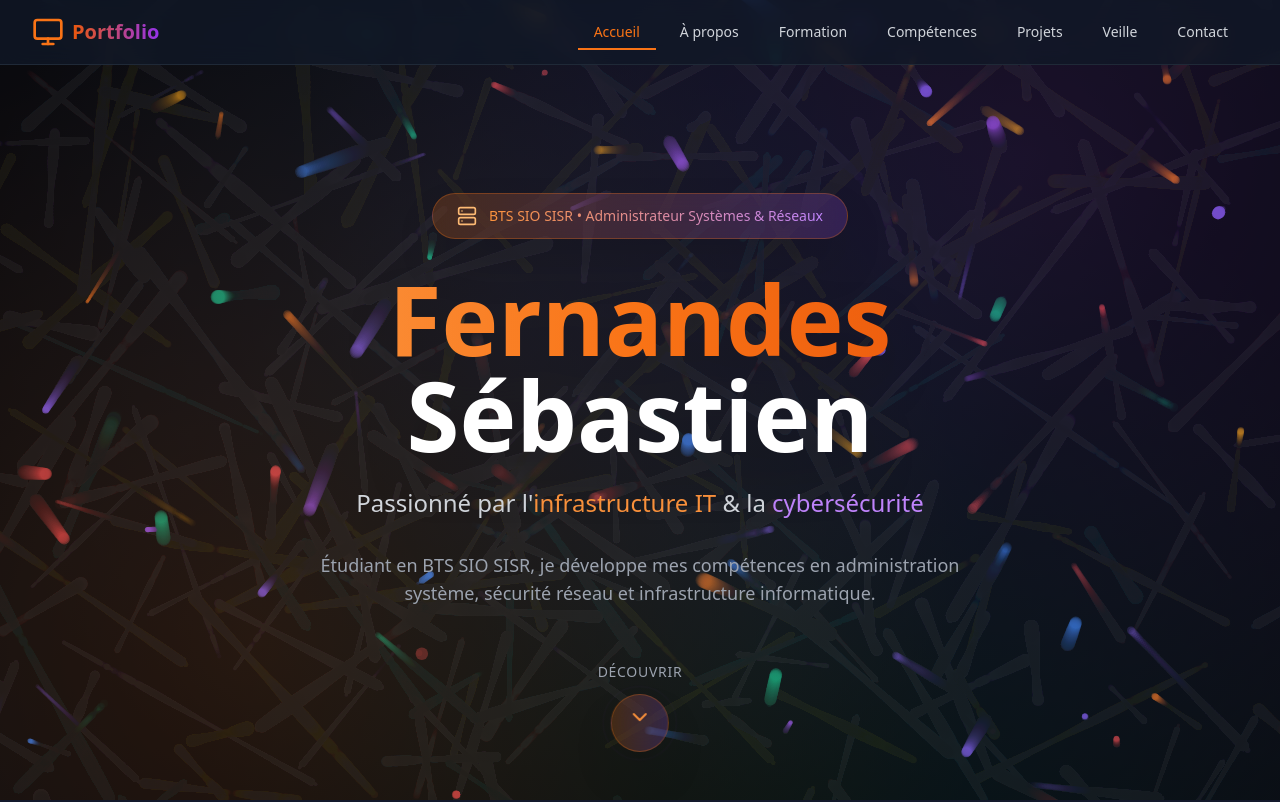
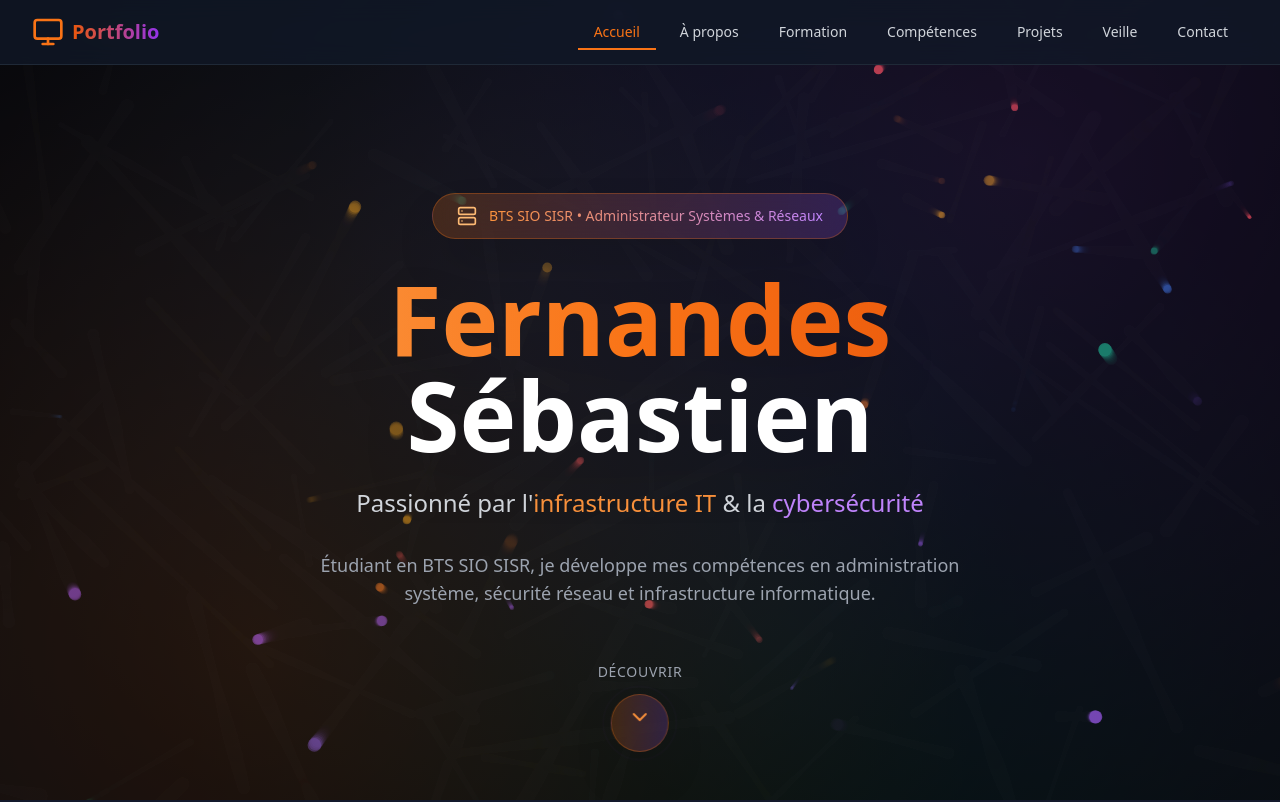
Before and after one commit to CapitaineRick/Portfolio, a React (Vite) app: page / in a window 1280 px wide. Shown: the top 802 px of the page. Built offline with nearby package versions, Linux system fonts and the light colour scheme.

Commit message:
Effacer les traces des particules

```diff
--- a/src/components/sections/Hero.tsx
+++ b/src/components/sections/Hero.tsx
@@ -52,11 +52,12 @@ const Hero: React.FC = () => {
     function animate() {
       if (!ctx || !canvas) return;
 
-      ctx.fillStyle = 'rgba(0, 0, 0, 0.03)';
+      // Effacement plus agressif pour éliminer les traces
+      ctx.fillStyle = 'rgba(0, 0, 0, 0.15)';
       ctx.fillRect(0, 0, canvas.width, canvas.height);
 
-      // Créer des particules aléatoirement
-      if (Math.random() < 0.4) {
+      // Créer des particules aléatoirement (réduit la fréquence)
+      if (Math.random() < 0.2) {
         createParticle(Math.random() * canvas.width, Math.random() * canvas.height);
       }
 
@@ -77,11 +78,11 @@ const Hero: React.FC = () => {
         ctx.arc(p.x, p.y, size, 0, Math.PI * 2);
         ctx.fill();
 
-        // Effet de traînée
-        ctx.globalAlpha = alpha * 0.3;
-        ctx.beginPath();
-        ctx.arc(p.x - p.vx * 3, p.y - p.vy * 3, size * 0.5, 0, Math.PI * 2);
-        ctx.fill();
+        // Suppression de l'effet de traînée pour éviter les traces
+        // ctx.globalAlpha = alpha * 0.3;
+        // ctx.beginPath();
+        // ctx.arc(p.x - p.vx * 3, p.y - p.vy * 3, size * 0.5, 0, Math.PI * 2);
+        // ctx.fill();
 
         if (p.life >= p.maxLife) {
           particles.splice(i, 1);
```
